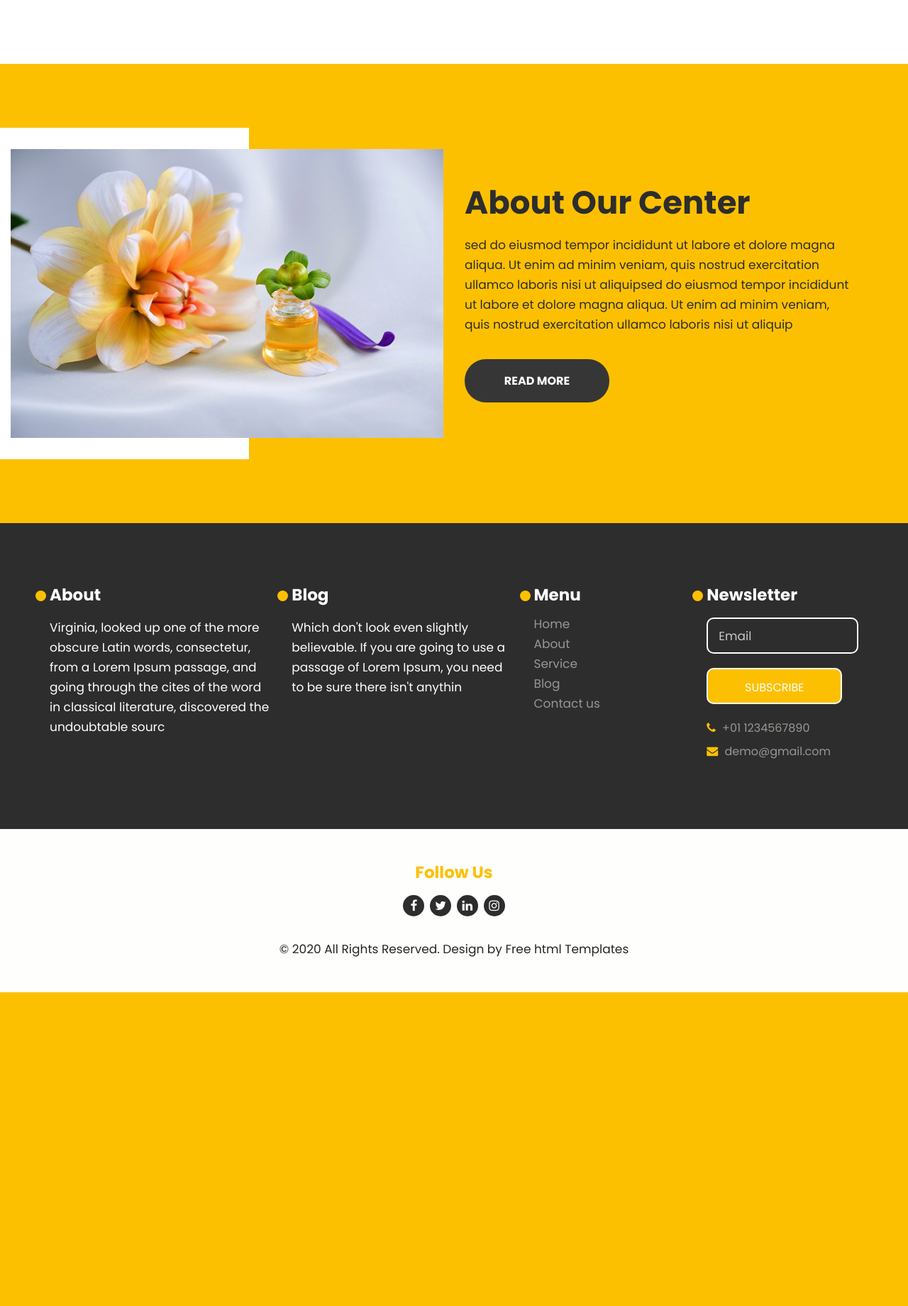
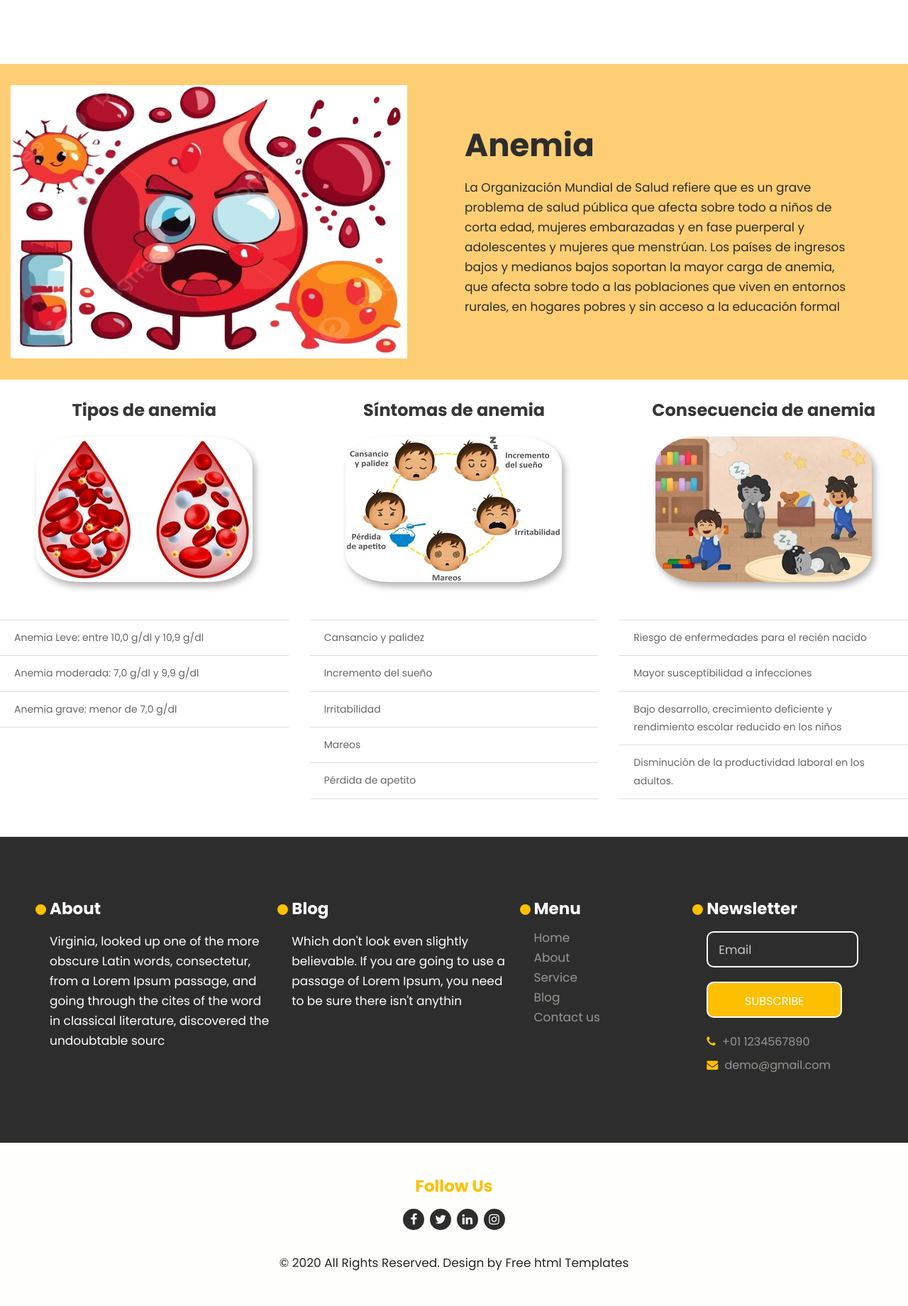
Before and after one commit to VaneCisnerosVil/NutriLaredo, a PHP site: page /nosotros.html in a window 1280 px wide. Shown: the part 114-1954 px from the top of the page at 71% size. Before the commit the page ends 1512 px from the top, so only its background shows below. Run offline with PHP 8.4, Linux system fonts and the light colour scheme; some libraries are stand-ins or nearby versions.

Commit message:
agregue cambio

```diff
--- a/css/style.css
+++ b/css/style.css
@@ -946,9 +946,9 @@ button {
 /** about section **/
 
 .about {
-    background: #fdc001;
-    padding-top: 90px;
-    padding-bottom: 90px;
+    background: #fda5018a;
+    padding-top: 30px;
+    padding-bottom: 30px;
 }
 
 .container_width {
--- a/index.html
+++ b/index.html
@@ -50,9 +50,9 @@
                         <nav class="site-navbar">
                            <ul>
                               <li><a class="active" href="index.html">Inicio</a></li>
-                              <li><a href="nosotros.html">Nosotros</a></li>
+                              <li><a href="nosotros.html">Conoce sobre la anemia</a></li>
                               <li><a href="menus.html">Menus</a></li>
-                              <li><a href="nutricion.html">Nutrición</a></li>
+                              <li><a href="nutricion.html">Tips</a></li>
                               <li><a href="contactanos.html">Contactanos</a></li>
                               <!--<li class="d_none"><a href="Javascript:void(0)"><i class="fa fa-user" aria-hidden="true"></i></a></li>
                               <li class="d_none"><a href="Javascript:void(0)"><i class="fa fa-search" aria-hidden="true"></i></a></li>-->
--- a/nosotros.html
+++ b/nosotros.html
@@ -75,17 +75,63 @@
             <div class="row d_flex grig">
                <div class="col-md-6">
                   <div class="about_img">
-                     <figure><img src="images/about_img.jpg" alt="#"/>
-                     </figure>
+                     <div class="agency">
+                     <img src="images/fin.jpg" alt="#"/>
+                     </div>
                   </div>
                </div>
                <div class="col-md-6 order">
                   <div class="titlepage text_align_left">
-                     <h2>About Our Center</h2>
-                     <p>sed do eiusmod tempor incididunt ut labore et dolore magna aliqua. Ut enim ad minim veniam, quis nostrud exercitation ullamco laboris nisi ut aliquipsed do eiusmod tempor incididunt ut labore et dolore magna aliqua. Ut enim ad minim veniam, quis nostrud exercitation ullamco laboris nisi ut aliquip</p>
-                     <a class="read_more" href="about.html">Read More</a>
+                     <h2>Anemia</h2>
+                     <p>La Organización Mundial de Salud refiere que es un grave problema de salud pública que afecta sobre todo a niños de corta edad, mujeres embarazadas y en fase puerperal y adolescentes y mujeres que menstrúan. Los países de ingresos bajos y medianos bajos soportan la mayor carga de anemia, que afecta sobre todo a las poblaciones que viven en entornos rurales, en hogares pobres y sin acceso a la educación formal
+
                   </div>
                </div>
+            </div>
+         </div>
+      </div>
+
+      <div class="row">
+         <div class="col-md-4">
+            <div id="ho_shad" class="services_box text_align_left">
+               <h3><center>Tipos de anemia</center></h3>
+               <div class="agency">
+               <figure><center><img src="images/tipos.jpg" alt="#"/></center></figure>
+               </div>
+               <p></p><ul class="list-group list-group-flush">
+                  <li class="list-group-item">Anemia Leve: entre 10,0 g/dl y 10,9 g/dl</li>
+                  <li class="list-group-item">Anemia moderada: 7,0 g/dl y 9,9 g/dl</li>
+                  <li class="list-group-item">Anemia grave: menor de 7,0 g/dl</li>
+               </ul> </p>
+            </div>
+         </div>
+         <div class="col-md-4">
+            <div id="ho_shad" class="services_box text_align_left">
+               <h3><center>Síntomas de anemia</center></h3>
+               <div class="agency">
+               <figure><center><img src="images/sintomas.jpg" alt="#"/></center></figure>
+               </div>
+               <p></p><ul class="list-group list-group-flush">
+                  <li class="list-group-item">Cansancio y palidez</li>
+                  <li class="list-group-item">Incremento del sueño</li>
+                  <li class="list-group-item">Irritabilidad</li>
+                  <li class="list-group-item">Mareos</li>
+                  <li class="list-group-item">Pérdida de apetito</li>
+                </ul> </p>
+            </div>
+         </div>
+         <div class="col-md-4">
+            <div id="ho_shad" class="services_box text_align_left">
+               <h3><center>Consecuencia de anemia</center></h3>
+               <div class="agency">
+               <figure><center><img src="images/consecuencias.jpg" alt="#"/></center></figure>
+               </div>
+               <p></p><ul class="list-group list-group-flush">
+                  <li class="list-group-item">Riesgo de enfermedades para el recién nacido</li>
+                  <li class="list-group-item">Mayor susceptibilidad a infecciones</li>
+                  <li class="list-group-item">Bajo desarrollo, crecimiento deficiente y rendimiento escolar reducido en los niños</li>
+                  <li class="list-group-item">Disminución de la productividad laboral en los adultos.</li>
+                </ul> </p>
             </div>
          </div>
       </div>
```
Also changed, not shown: images/anem.jpg (added), images/anemia.jpg (added), images/consecuencias.jpg (added), images/fin.jpg (added), images/sintomas.jpg (added), images/tipos.jpg (added).
